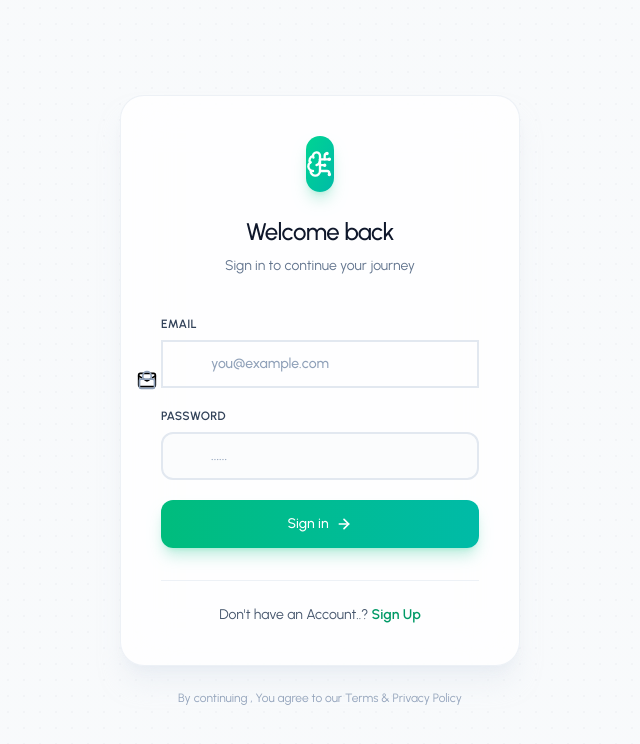
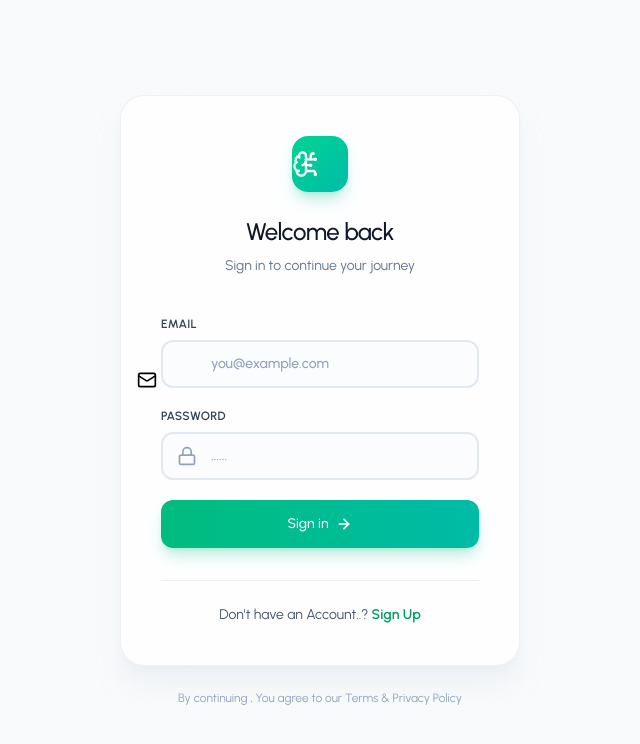
Before and after one commit to Bharadhwaj-Naik/swe-demo-project, a React (Vite) app in the folder frontend/ai-learning-assistant/: page /login in a window 1280 px wide. Shown: the top 744 px of the page, without its empty margins (320-960 px from the left). Built offline with nearby package versions, Linux system fonts and the light colour scheme.

Commit message:
loginpage

```diff
--- a/frontend/ai-learning-assistant/src/pages/auth/LoginPage.jsx
+++ b/frontend/ai-learning-assistant/src/pages/auth/LoginPage.jsx
@@ -37,13 +37,13 @@ const LoginPage = () => {
   return (
     <div className='flex items-center justify-center min-h-screen bg-linear-to-br from-slate-50 via white to-slate-50'>
 
-      <div className='absolute inset-0 bg-[radial-gradient(#e5e7eb_1px,transparent_1px)] bg-size-[16px_16px] opacity-30'/>
+      <div className='absolute inset-0 bg-[radial-gradient(#e5e7eb_1px,transparent_1px)] bg-size-[16px_16px] opacity-30' />
 
       <div className='relative w-full max-w-md px-6'>
         <div className='bg-white/80 backdrop-blur-xl border border-slate-200/60 rounded-3xl shadow-xl shadow-slate-200/50 p-10'>
           {/*Header*/}
           <div className='text-center mb-10'>
-            <div className='inline-flex items-center justify-centerw-14 h-14 rounded-2xl bg-linear-to-br from-emerald-400 to-teal-500 shadow-lg shadow-emerald-500/25 mb-6'>
+            <div className='inline-flex items-center justify-cente w-14 h-14 rounded-2xl bg-linear-to-br from-emerald-400 to-teal-500 shadow-lg shadow-emerald-500/25 mb-6'>
               <BrainCircuit className='w-7 h-7 text-white' strokeWidth={2} />
             </div>
             <h1 className='text-2xl font-medium text-slate-900 tracking-tight mb-2'>Welcome back</h1>
@@ -55,18 +55,17 @@ const LoginPage = () => {
             <div className='space-y-2'>
               <label className='block text-xs font-semibold text-slate-700 uppercase tracking-wide'>Email</label>
               <div className='relative-group'>
-                <div className={`absolute inset-y-0 left-0 pl-4 flex items-center pointer-events-none transition-colors duration-200${
-                  focusedField === 'email' ? 'text-emerald-500' : 'text-slate-400'
+                <div className={`absolute inset-y-0 left-0 pl-4 flex items-center pointer-events-none transition-colors duration-200${focusedField === 'email' ? 'text-emerald-500' : 'text-slate-400'
                   } `}>
-                  <Mail className='h-5 w-5' strokeWidth={2}/>
+                  <Mail className='h-5 w-5' strokeWidth={2} />
                 </div>
                 <input
                   type='email'
-                  value = {email}
+                  value={email}
                   onChange={(e) => setEmail(e.target.value)}
-                  onFocus={()=> setFocusedField('email')}
-                  onBlur={()=>setFocusedField(null)}
-                  className='w-full h-12 pl-12 pr-4 border-2 border-slate-200 rounded-xlbg-slate-50/50 text-slate-900 placeholder-slate-400 text-sm font-medium transition-all duration-200 focus:outline-none focus:border-emerald-500 focus:bg-white focus:shadow-lg <focus:shadow-emerald-500/10 '
+                  onFocus={() => setFocusedField('email')}
+                  onBlur={() => setFocusedField(null)}
+                  className='w-full h-12 pl-12 pr-4 border-2 border-slate-200 rounded-xl bg-slate-50/50 text-slate-900 placeholder-slate-400 text-sm font-medium transition-all duration-200 focus:outline-none focus:border-emerald-500 focus:bg-white focus:shadow-lg focus:shadow-emerald-500/10 '
                   placeholder='you@example.com'
                 />
               </div>
@@ -74,18 +73,17 @@ const LoginPage = () => {
             {/*Password Field*/}
             <div className='space-y-2'>
               <label className='block text-xs font-semibold text-slate-700 uppercase tracking-wide'>Password</label>
-              <div className='relative-group'>
-                <div className={`absolute inset-y-0 left-0 pl-4 flex items-center pointer-events-none transition-colors duration-200 ${
-                  focusedField === 'password' ? 'text-emerald-500' :'text-slate-400'
-                }`}> <Lock className='h-5 w-5' strokeWidth={2}/>
+              <div className='relative group'>
+                <div className={`absolute inset-y-0 left-0 pl-4 flex items-center pointer-events-none transition-colors duration-200 ${focusedField === 'password' ? 'text-emerald-500' : 'text-slate-400'
+                  }`}> <Lock className='h-5 w-5' strokeWidth={2} />
                 </div>
                 <input
                   type="password"
-                  value = {password}
-                  onChange={(e)=>setPassword(e.target.value)}
-                  onFocus = {()=>setFocusedField('password')}
-                  onBlur = {()=>setFocusedField(null)}
-                  className = "w-full h-12 pl-12 pr-4 border-2 border-slate-200 rounded-xl bg-slate-50/50  text-slate-900 placeholder-slate-400 text-sm font-medium transition-all duration-200 focus:outline-none focus:border-emerald-500 focus:bg-white focus:shadow-lg focus:shadow-emerald-500/10"
+                  value={password}
+                  onChange={(e) => setPassword(e.target.value)}
+                  onFocus={() => setFocusedField('password')}
+                  onBlur={() => setFocusedField(null)}
+                  className="w-full h-12 pl-12 pr-4 border-2 border-slate-200 rounded-xl bg-slate-50/50  text-slate-900 placeholder-slate-400 text-sm font-medium transition-all duration-200 focus:outline-none focus:border-emerald-500 focus:bg-white focus:shadow-lg focus:shadow-emerald-500/10"
                   placeholder="......"
                 />
               </div>
@@ -97,21 +95,21 @@ const LoginPage = () => {
               </div>
             )}
             {/*Submit Button */}
-            <button onClick={handleSubmit} disabled = {loading} className='group relative w-full h-12 bg-linear-to-r from-emerald-500 to-teal-500 hover:from-emerald-600 hover:to-teal-600 active:scale-[0.98] text-white text-sm font-medium rounded-xl transition-all duration-200 focus:outline-none focus:ring-4 focus:ring-emerald-500/20 disabled:opacity-50 disabled:cursor-not-allowed disabled:active:scale-100 shadow-lg shadow-emerald-500/25 overflow-hidden'>
+            <button onClick={handleSubmit} disabled={loading} className='group relative w-full h-12 bg-linear-to-r from-emerald-500 to-teal-500 hover:from-emerald-600 hover:to-teal-600 active:scale-[0.98] text-white text-sm font-medium rounded-xl transition-all duration-200 focus:outline-none focus:ring-4 focus:ring-emerald-500/20 disabled:opacity-50 disabled:cursor-not-allowed disabled:active:scale-100 shadow-lg shadow-emerald-500/25 overflow-hidden'>
               <span className='relative z-10 flex items-center justify-center gap-2'>
                 {loading ? (
                   <>
-                    <div className='w-4 h-4 border-2 border-white/30 border-t-white rounded-full animate-spin'/>
+                    <div className='w-4 h-4 border-2 border-white/30 border-t-white rounded-full animate-spin' />
                     Signing in...
                   </>
                 ) : (
                   <>
                     Sign in
-                    <ArrowRight className='w-4 h-4 group-hover:translate-x-1 transition-transform duration-200' strokeWidth={2.5}/>
+                    <ArrowRight className='w-4 h-4 group-hover:translate-x-1 transition-transform duration-200' strokeWidth={2.5} />
                   </>
                 )}
               </span>
-              <div className='absolute inset-0 bg-linear-to-r from-white/0 via-white/20 to-white/0 -translate-x-full group-hover:translate-x-full transition-transform duration-700'/>
+              <div className='absolute inset-0 bg-linear-to-r from-white/0 via-white/20 to-white/0 -translate-x-full group-hover:translate-x-full transition-transform duration-700' />
             </button>
           </div>
           {/*Footer*/}
```
Lines whose indentation alone changed are shown as unchanged.
